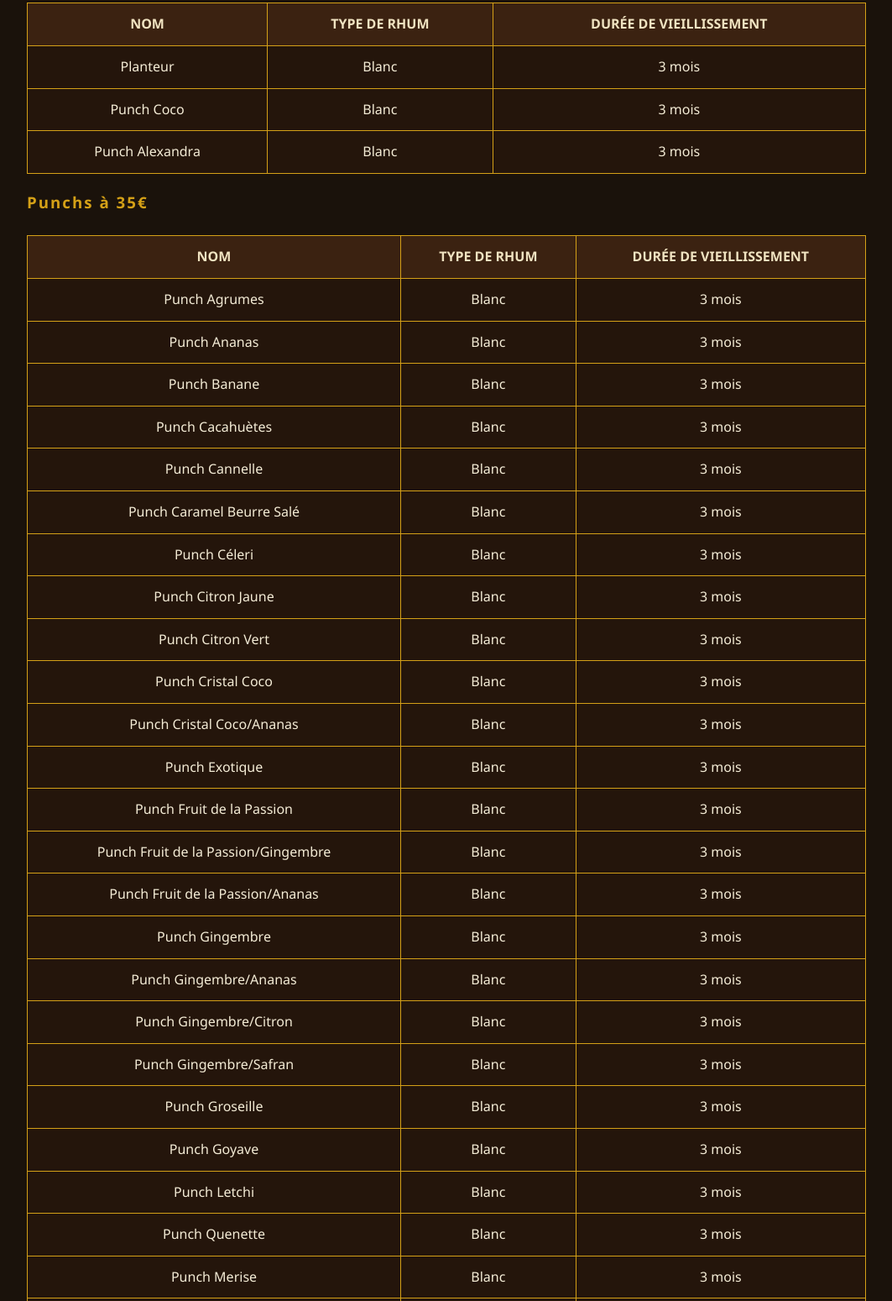
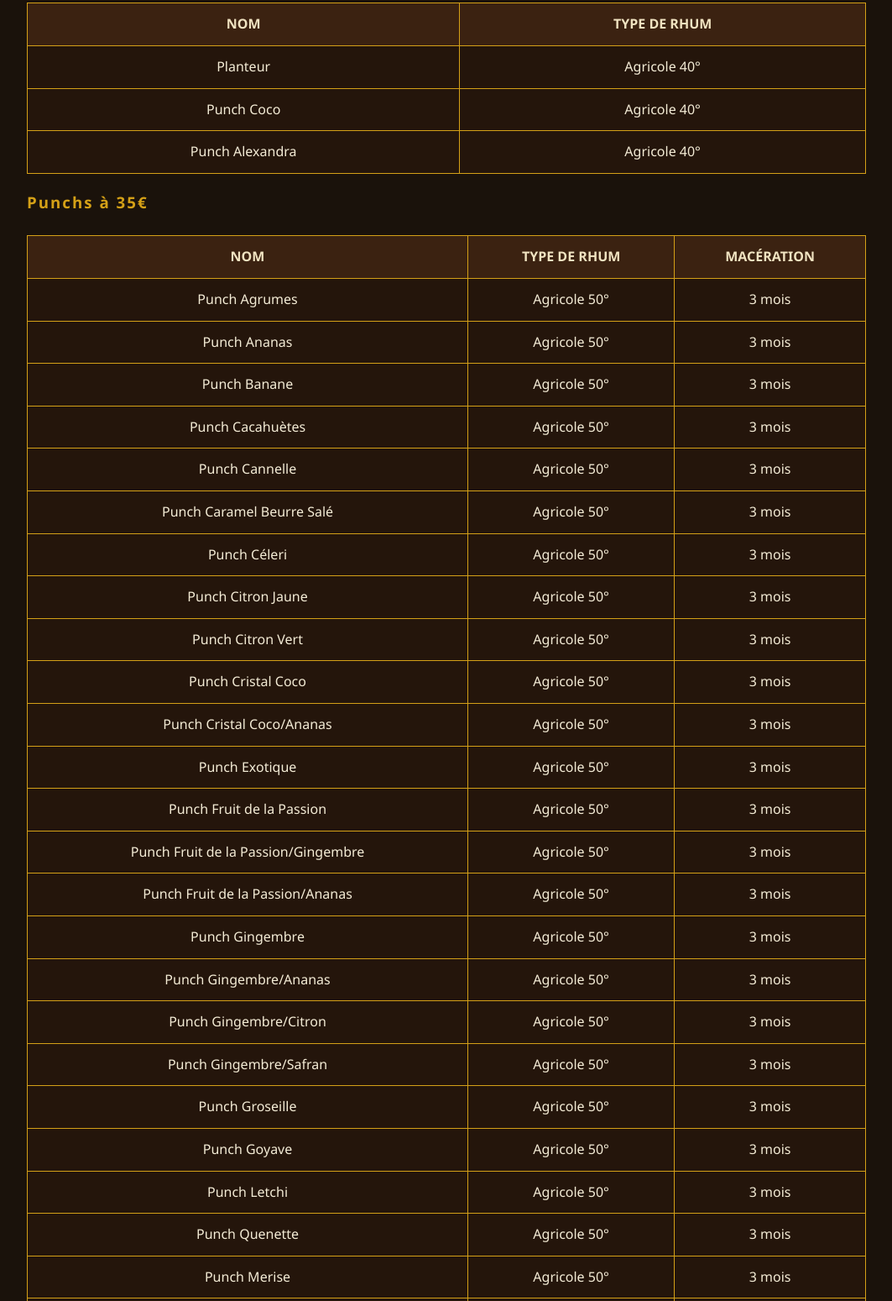
Before and after one commit to slayerpapillon/punch01, a plain HTML site: page index.html in a window 1280 px wide. Shown: the part 719-2268 px from the top of the page at 84% size, without its empty margins (108-1171 px from the left). Drawn offline with Linux system fonts and the light colour scheme.

Commit message:
Ajout du type et la mcération pour le rhum
Signed-off-by: Cédric <slayerpapillon@gmail.com>

```diff
--- a/index.html
+++ b/index.html
@@ -144,194 +144,192 @@
         <tr>
           <th>Nom</th>
           <th>Type de rhum</th>
-          <th>Durée de vieillissement</th>
         </tr>
         <tr>
           <td>Planteur</td>
-          <td>Blanc</td>
-          <td>3 mois</td>
+          <td>Agricole 40°</td>
         </tr>
         <tr>
           <td>Punch Coco</td>
-          <td>Blanc</td>
-          <td>3 mois</td>
+          <td>Agricole 40°</td>
         </tr>
         <tr>
           <td>Punch Alexandra</td>
-          <td>Blanc</td>
-          <td>3 mois</td>
+          <td>Agricole 40°</td>
         </tr>
       </table>
+
+
       <h3>Punchs à 35€</h3>
       <table>
         <tr>
           <th>Nom</th>
           <th>Type de rhum</th>
-          <th>Durée de vieillissement</th>
+          <th>Macération</th>
         </tr>
         <tr>
           <td>Punch Agrumes</td>
-          <td>Blanc</td>
+          <td>Agricole 50°</td>
           <td>3 mois</td>
         </tr>
         <tr>
           <td>Punch Ananas</td>
-          <td>Blanc</td>
+          <td>Agricole 50°</td>
           <td>3 mois</td>
         </tr>
         <tr>
           <td>Punch Banane</td>
-          <td>Blanc</td>
+          <td>Agricole 50°</td>
           <td>3 mois</td>
         </tr>
         <tr>
           <td>Punch Cacahuètes</td>
-          <td>Blanc</td>
+          <td>Agricole 50°</td>
           <td>3 mois</td>
         </tr>
         <tr>
           <td>Punch Cannelle</td>
-          <td>Blanc</td>
+          <td>Agricole 50°</td>
           <td>3 mois</td>
         </tr>
         <tr>
           <td>Punch Caramel Beurre Salé</td>
-          <td>Blanc</td>
+          <td>Agricole 50°</td>
           <td>3 mois</td>
         </tr>
         <tr>
           <td>Punch Céleri</td>
-          <td>Blanc</td>
+          <td>Agricole 50°</td>
           <td>3 mois</td>
         </tr>
         <tr>
           <td>Punch Citron Jaune</td>
-          <td>Blanc</td>
+          <td>Agricole 50°</td>
           <td>3 mois</td>
         </tr>
         <tr>
           <td>Punch Citron Vert</td>
-          <td>Blanc</td>
+          <td>Agricole 50°</td>
           <td>3 mois</td>
         </tr>
         <tr>
           <td>Punch Cristal Coco</td>
-          <td>Blanc</td>
+          <td>Agricole 50°</td>
           <td>3 mois</td>
         </tr>
         <tr>
           <td>Punch Cristal Coco/Ananas</td>
-          <td>Blanc</td>
+          <td>Agricole 50°</td>
           <td>3 mois</td>
         </tr>
         <tr>
           <td>Punch Exotique</td>
-          <td>Blanc</td>
+          <td>Agricole 50°</td>
           <td>3 mois</td>
         </tr>
         <tr>
           <td>Punch Fruit de la Passion</td>
-          <td>Blanc</td>
+          <td>Agricole 50°</td>
           <td>3 mois</td>
         </tr>
         <tr>
           <td>Punch Fruit de la Passion/Gingembre</td>
-          <td>Blanc</td>
+          <td>Agricole 50°</td>
           <td>3 mois</td>
         </tr>
         <tr>
           <td>Punch Fruit de la Passion/Ananas</td>
-          <td>Blanc</td>
+          <td>Agricole 50°</td>
           <td>3 mois</td>
         </tr>
         <tr>
           <td>Punch Gingembre</td>
-          <td>Blanc</td>
+          <td>Agricole 50°</td>
           <td>3 mois</td>
         </tr>
         <tr>
           <td>Punch Gingembre/Ananas</td>
-          <td>Blanc</td>
+          <td>Agricole 50°</td>
           <td>3 mois</td>
         </tr>
         <tr>
           <td>Punch Gingembre/Citron</td>
-          <td>Blanc</td>
+          <td>Agricole 50°</td>
           <td>3 mois</td>
         </tr>
         <tr>
           <td>Punch Gingembre/Safran</td>
-          <td>Blanc</td>
+          <td>Agricole 50°</td>
           <td>3 mois</td>
         </tr>
         <tr>
           <td>Punch Groseille</td>
-          <td>Blanc</td>
+          <td>Agricole 50°</td>
           <td>3 mois</td>
         </tr>
         <tr>
           <td>Punch Goyave</td>
-          <td>Blanc</td>
+          <td>Agricole 50°</td>
           <td>3 mois</td>
         </tr>
         <tr>
           <td>Punch Letchi</td>
-          <td>Blanc</td>
+          <td>Agricole 50°</td>
           <td>3 mois</td>
         </tr>
         <tr>
           <td>Punch Quenette</td>
-          <td>Blanc</td>
+          <td>Agricole 50°</td>
           <td>3 mois</td>
         </tr>
         <tr>
           <td>Punch Merise</td>
-          <td>Blanc</td>
+          <td>Agricole 50°</td>
           <td>3 mois</td>
         </tr>
         <tr>
           <td>Punch Hibiscus</td>
-          <td>Blanc</td>
+          <td>Agricole 50°</td>
           <td>3 mois</td>
         </tr>
         <tr>
           <td>Punch Méli-Mélo</td>
-          <td>Blanc</td>
+          <td>Agricole 50°</td>
           <td>3 mois</td>
         </tr>
         <tr>
           <td>Punch Pomme Liane</td>
-          <td>Blanc</td>
+          <td>Agricole 50°</td>
           <td>3 mois</td>
         </tr>
         <tr>
           <td>Punch Menthe Basilic</td>
-          <td>Blanc</td>
+          <td>Agricole 50°</td>
           <td>3 mois</td>
         </tr>
         <tr>
           <td>Punch Mangue</td>
-          <td>Blanc</td>
+          <td>Agricole 50°</td>
           <td>3 mois</td>
         </tr>
         <tr>
           <td>Shrubb</td>
-          <td>Blanc</td>
+          <td>Agricole 50°</td>
           <td>3 mois</td>
         </tr>
         <tr>
           <td>Punch Vanille</td>
-          <td>Blanc</td>
+          <td>Agricole 50°</td>
           <td>3 mois</td>
         </tr>
         <tr>
           <td>Liqueur d’Hibiscus</td>
-          <td>Blanc</td>
+          <td>Agricole 50°</td>
           <td>3 mois</td>
         </tr>
         <tr>
           <td>Punch Raisins de bort de Mer</td>
-          <td>Blanc</td>
+          <td>Agricole 50°</td>
           <td>3 mois</td>
         </tr>
       </table>
@@ -340,32 +338,32 @@
         <tr>
           <th>Nom</th>
           <th>Type de rhum</th>
-          <th>Durée de vieillissement</th>
+          <th>Macération</th>
         </tr>
         <tr>
           <td>Le Redresseur</td>
-          <td>Blanc</td>
-          <td>3 mois</td>
+          <td>Agricole 50°</td>
+          <td>6 mois</td>
         </tr>
         <tr>
           <td>Punch Gingembre Piment</td>
-          <td>Blanc</td>
-          <td>3 mois</td>
+          <td>Agricole 50°</td>
+          <td>6 mois</td>
         </tr>
         <tr>
           <td>Punch Gingembre Piment Menthe</td>
-          <td>Blanc</td>
-          <td>3 mois</td>
+          <td>Agricole 50°</td>
+          <td>6 mois</td>
         </tr>
         <tr>
           <td>Punch Basilic</td>
-          <td>Blanc</td>
-          <td>3 mois</td>
+          <td>Agricole 50°</td>
+          <td>6 mois</td>
         </tr>
         <tr>
           <td>Punch Piment Antillais</td>
-          <td>Blanc</td>
-          <td>3 mois</td>
+          <td>Agricole 50°</td>
+          <td>6 mois</td>
         </tr>
       </table>
       <div class="gallery">
@@ -398,14 +396,14 @@
           <td>10€</td>
         </tr>
         <tr>
-          <td>Pâtés à la viande</td>
+          <td>Pâtés à la viande (Boeuf)</td>
           <td>Pièce</td>
           <td>2,20€</td>
         </tr>
         <tr>
           <td>Pâtés à la morue</td>
           <td>Pièce</td>
-          <td>3€</td>
+          <td>3,20€</td>
         </tr>
         <tr>
           <td>Pâtés à la chair à saucisses</td>
@@ -415,12 +413,17 @@
         <tr>
           <td>Pâtés au poulet boucané</td>
           <td>Pièce</td>
-          <td>2,60€</td>
+          <td>3€</td>
         </tr>
         <tr>
           <td>Pâtés à la crevette</td>
           <td>Pièce</td>
-          <td>3€</td>
+          <td>3,20€</td>
+        </tr>
+        <tr>
+          <td>Pâtés au porc</td>
+          <td>Pièce</td>
+          <td>2,50€</td>
         </tr>
       </table>
 
@@ -439,7 +442,7 @@
         <tr>
           <td>Boudin noir</td>
           <td>Pièce/Kilo</td>
-          <td>1,80€/18€</td>
+          <td>1,75€/18€</td>
         </tr>
         <tr>
           <td>Boudin morue</td>
```
